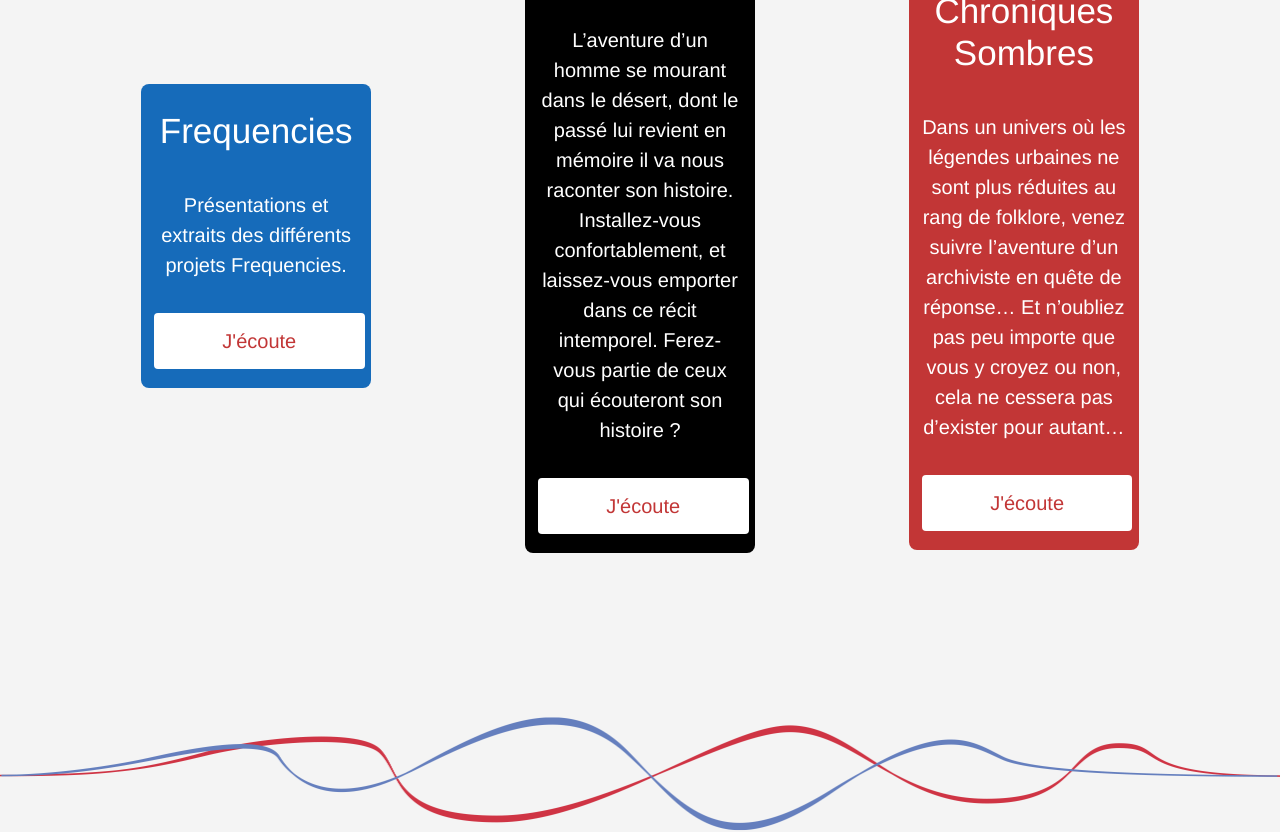
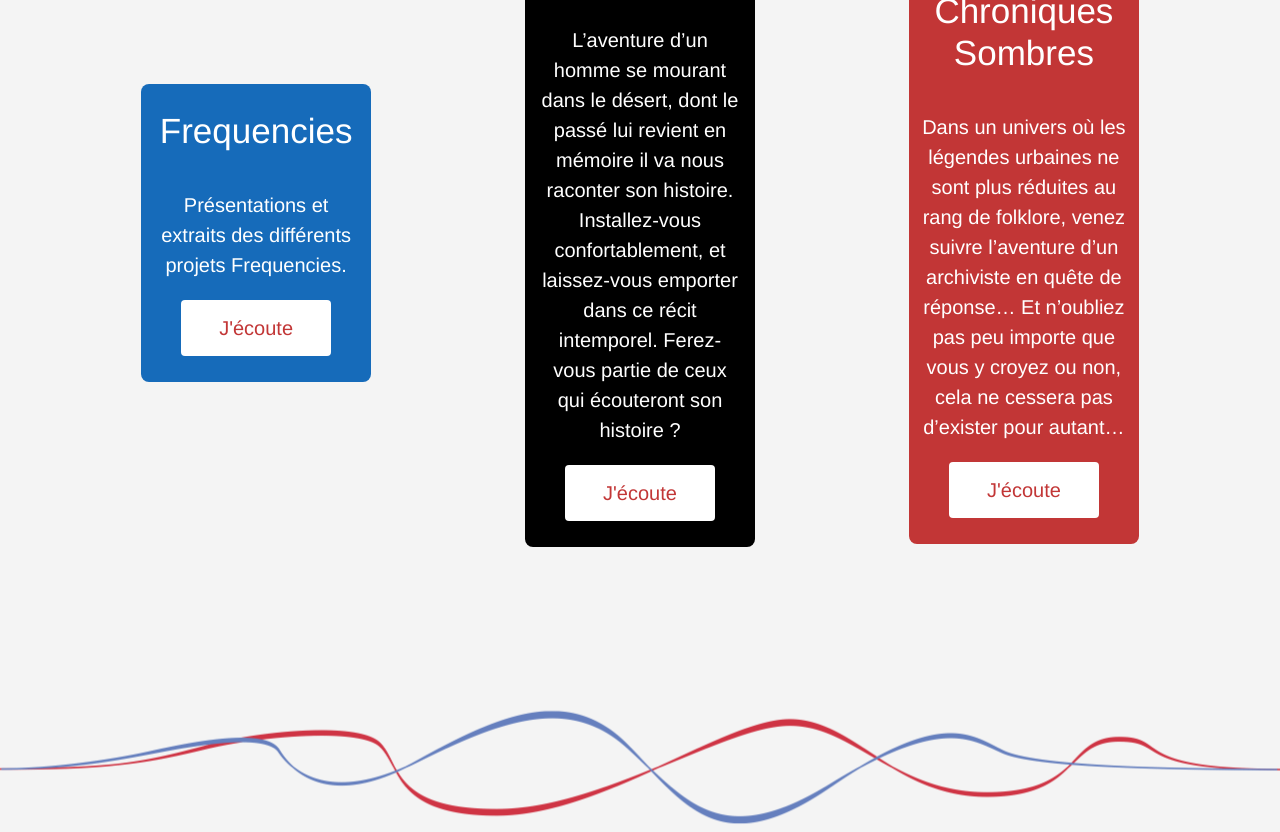
Before and after one commit to FrequenciesProduction/sitewebfrequencies, a Nuxt app: page / in a window 1280 px wide. Shown: the part 1483-2315 px from the top of the page. Built offline with nearby package versions, Linux system fonts and the light colour scheme.

Commit message:
Mise au propre des boutons et des émissions

```diff
--- a/assets/styles/buttons.modules.scss
+++ b/assets/styles/buttons.modules.scss
@@ -17,22 +17,22 @@ a.donated--button:hover {
     background-color: #9c2c2c;
 }
 
-button.button--blue:hover {
+button.emission--button:hover {
     cursor: pointer;
     text-decoration: underline;
     background-color: #9c2c2c;
 }
 
-button.button--blue {
+button.emission--button {
     display: inline-block;
     border-radius: 4px;
-    border: 1px solid #c23636;
-    color: #fff;
-    background-color: #c23636;
+    border: none;
+    color: #c23636;
+    background-color: #fff;
     text-decoration: none;
     text-align: center;
     padding: 1vw 2vw;
-    margin-right: 1vw;
+    margin: auto auto 2vw;
     width: 150px;
     max-height: 70px;
 }
--- a/assets/styles/emission.modules.scss
+++ b/assets/styles/emission.modules.scss
@@ -47,9 +47,3 @@ h2 {
     margin-bottom: 2vw;
     font-size: 3vw;
 }
-
-@media (max-width: 37.5rem) {
-    .projects_box {
-
-    }
-}
--- a/assets/styles/projets.modules.scss
+++ b/assets/styles/projets.modules.scss
@@ -21,7 +21,7 @@
 .project {
   border-radius: 8px;
   border: 1px solid black;
-  width: 90;
+  width: 90px;
   margin-left: 1.25rem;
   margin-right: 1.25rem;
   height: 14vw;
@@ -50,8 +50,7 @@
 
 .project .button--blue {
   text-align: center;
-  margin: auto;
-  margin-right: 1vw;
+  margin: auto 1vw auto auto;
 }
 
 h2 {
--- a/components/buttons/emissionButton.vue
+++ b/components/buttons/emissionButton.vue
@@ -1,5 +1,5 @@
 <template>
-    <button class='button--blue'>
+  <button class='emission--button'>
         {{ texte }}
         <span aria-label="{{ labelEmission }}"></span>
     </button>
@@ -7,7 +7,21 @@
 
 <script>
     export default {
-        props: ['texte','labelEmission']
+      props: {
+        lien: {
+          type: String
+        },
+        texte: {
+          type: String
+        },
+        label: {
+          type: String
+        },
+        btnClass: {
+          type: String
+        }
+      }
+      //props: ['texte','labelEmission']
     }
 </script>
 
--- a/components/projectsMIni/projectsMini.vue
+++ b/components/projectsMIni/projectsMini.vue
@@ -6,7 +6,8 @@
             <p class="project-desc">
             Présentations et extraits des différents projets Frequencies.
             </p>
-            <introButton btnClass="button--blue" texte="J'écoute" lien="/extraits" label="Vidéos Youtube de Frequencies"/>
+          <emissionButton btnClass="emission--button" label="Vidéos Youtube de Frequencies" lien="/extraits"
+                          texte="J'écoute" />
         </div>
 
         <div class="project project-black">
@@ -16,7 +17,7 @@
                 Installez-vous confortablement, et laissez-vous emporter dans ce récit intemporel.
                 Ferez-vous partie de ceux qui écouteront son histoire ?
             </p>
-            <introButton btnClass="button--blue" texte="J'écoute" lien="/reminiscence" label="Réminiscence"/>
+          <emissionButton btnClass="emission--button" label="Réminiscence" lien="/reminiscence" texte="J'écoute" />
         </div>
 
         <div class="project project-red">
@@ -25,14 +26,15 @@
                 Dans un univers où les légendes urbaines ne sont plus réduites au rang de folklore, venez suivre l’aventure d’un archiviste en quête de réponse…
                 Et n’oubliez pas peu importe que vous y croyez ou non, cela ne cessera pas d’exister pour autant…
             </p>
-            <introButton btnClass="button--white" texte="J'écoute" lien="/chroniques" label="Les Chroniques Sombres"/>
+          <emissionButton btnClass="emission--button" label="Les Chroniques Sombres" lien="/chroniques"
+                          texte="J'écoute" />
         </div>
 
     </div>
 </template>
 
 <script setup>
-    import introButton from '~/components/buttons/introButton.vue'
+import EmissionButton from "~/components/buttons/emissionButton.vue";
 </script>
 <style scoped>
 @import './projectsMini.modules.scss';
```
